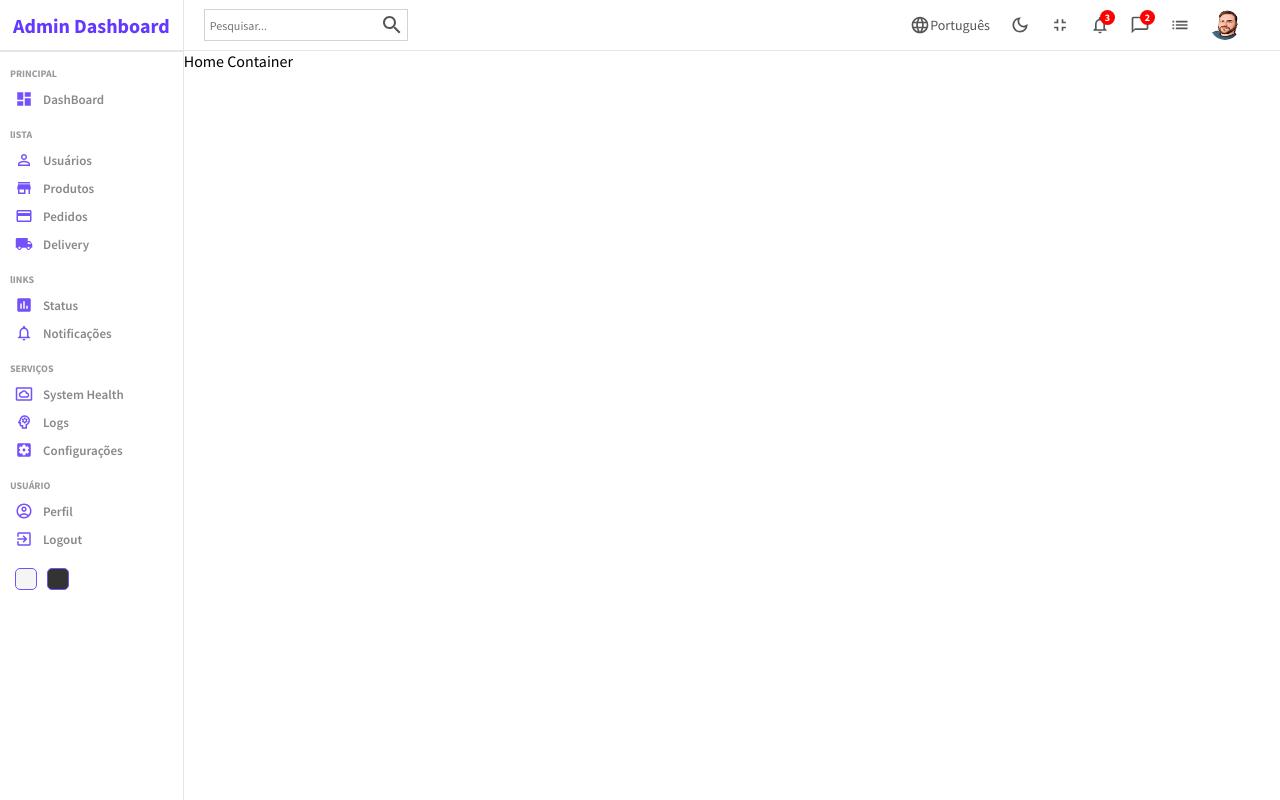
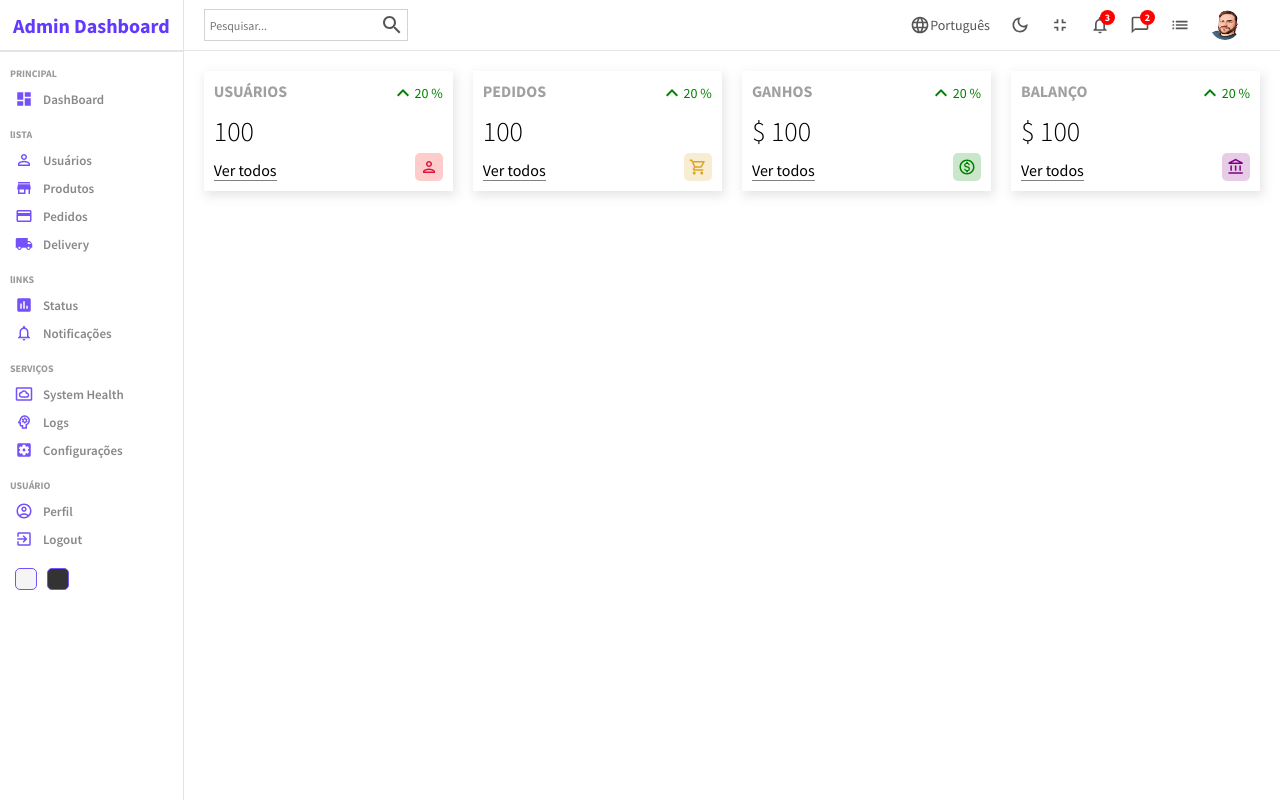
Before and after one commit to DanielEgiidio/react_dashboard, a React (Create React App) app: page / in a window 1280 px wide. Built offline with nearby package versions, Linux system fonts and the light colour scheme.

Commit message:
Widgets Homepage

```diff
--- /dev/null
+++ b/src/components/widget/Widget.jsx
@@ -0,0 +1,104 @@
+import "./Widget.scss";
+import KeyboardArrowUpIcon from "@mui/icons-material/KeyboardArrowUp";
+import PersonOutlinedIcon from "@mui/icons-material/PersonOutlined";
+import AccountBalanceOutlinedIcon from "@mui/icons-material/AccountBalanceOutlined";
+import ShoppingCartOutlinedIcon from "@mui/icons-material/ShoppingCartOutlined";
+import MonetizationOnOutlinedIcon from "@mui/icons-material/MonetizationOnOutlined";
+
+const Widget = ({ type }) => {
+  let data;
+
+  //temporary
+  const amount = 100;
+  const diff = 20;
+
+  switch (type) {
+    case "user":
+      data = {
+        title: "USUÁRIOS",
+        isMoney: false,
+        link: "Ver todos",
+        icon: (
+          <PersonOutlinedIcon
+            className="icon"
+            style={{
+              color: "crimson",
+              backgroundColor: "rgba(255, 0, 0, 0.2)",
+            }}
+          />
+        ),
+      };
+      break;
+    case "order":
+      data = {
+        title: "PEDIDOS",
+        isMoney: false,
+        link: "Ver todos",
+        icon: (
+          <ShoppingCartOutlinedIcon
+            className="icon"
+            style={{
+              color: "goldenrod",
+              backgroundColor: "rgba(218, 165, 32, 0.2)",
+            }}
+          />
+        ),
+      };
+      break;
+    case "earning":
+      data = {
+        title: "GANHOS",
+        isMoney: true,
+        link: "Ver todos",
+        icon: (
+          <MonetizationOnOutlinedIcon
+            className="icon"
+            style={{
+              color: "green",
+              backgroundColor: "rgba(0, 128, 0, 0.2)",
+            }}
+          />
+        ),
+      };
+      break;
+    case "balance":
+      data = {
+        title: "BALANÇO",
+        isMoney: true,
+        link: "Ver todos",
+        icon: (
+          <AccountBalanceOutlinedIcon
+            className="icon"
+            style={{
+              color: "purple",
+              backgroundColor: "rgba(128, 0, 128, 0.2)",
+            }}
+          />
+        ),
+      };
+      break;
+    default:
+      break;
+  }
+
+  return (
+    <div className="widget">
+      <div className="left">
+        <span className="title">{data.title}</span>
+        <span className="counter">
+          {data.isMoney && "$"} {amount}
+        </span>
+        <span className="link">{data.link}</span>
+      </div>
+      <div className="right">
+        <div className="percentage positive">
+          <KeyboardArrowUpIcon />
+          {diff} %
+        </div>
+        {data.icon}
+      </div>
+    </div>
+  );
+};
+
+export default Widget;
--- /dev/null
+++ b/src/components/widget/Widget.scss
@@ -0,0 +1,53 @@
+.widget {
+  display: flex;
+  justify-content: space-between;
+  flex: 1;
+  padding: 10px;
+  -webkit-box-shadow: 2px 4px 10px 1px rgba(0, 0, 0, 0.47);
+  box-shadow: 2px 4px 10px 1px rgba(201, 201, 201, 0.47);
+  height: 100px;
+
+  .left,
+  .right {
+    display: flex;
+    flex-direction: column;
+    justify-content: space-between;
+  }
+
+  .title {
+    font-weight: bold;
+    font-style: 14px;
+    color: rgb(160, 160, 160);
+  }
+
+  .counter {
+    font-size: 28px;
+    font-weight: 300;
+  }
+
+  .link {
+    width: max-content;
+    font-style: 12px;
+    border-bottom: 1px solid gray;
+  }
+
+  .percentage {
+    display: flex;
+    align-items: center;
+    font-size: 14px;
+
+    &.positive {
+      color: green;
+    }
+    &.negative {
+      color: red;
+    }
+  }
+
+  .icon {
+    font-size: 18px;
+    padding: 5px;
+    border-radius: 5px;
+    align-self: flex-end;
+  }
+}
--- a/src/pages/home/Home.jsx
+++ b/src/pages/home/Home.jsx
@@ -2,6 +2,7 @@
 import "./Home.scss";
 import Sidebar from "../../components/sidebar/Sidebar";
 import Navbar from "../../components/navbar/Navbar";
+import Widget from "../../components/widget/Widget";
 
 const Home = () => {
   return (
@@ -9,7 +10,12 @@
       <Sidebar />
       <div className="homeContainer">
         <Navbar />
-        Home Container
+        <div className="widgets">
+          <Widget type="user" />
+          <Widget type="order" />
+          <Widget type="earning" />
+          <Widget type="balance" />
+        </div>
       </div>
     </div>
   );
--- a/src/pages/home/Home.scss
+++ b/src/pages/home/Home.scss
@@ -3,5 +3,11 @@
 
   .homeContainer {
     flex: 6;
+
+    .widgets {
+      display: flex;
+      padding: 20px;
+      gap: 20px;
+    }
   }
 }
```
